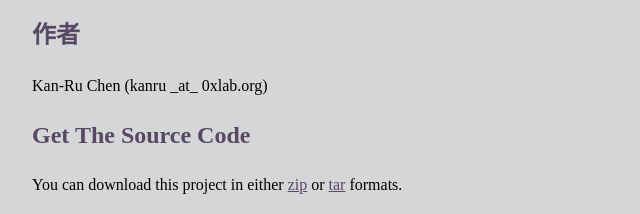
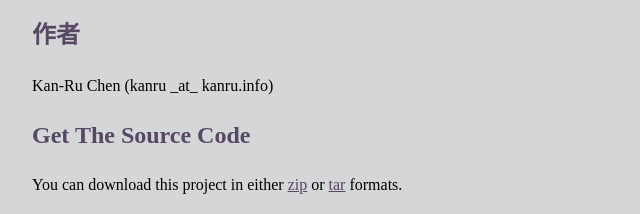
Before and after one commit to kanru/calibre-haodoo, a plain HTML site: page index.html in a window 1280 px wide. Shown: the part 3788-4002 px from the top of the page, 248-888 px from the left. Drawn offline with Linux system fonts and the light colour scheme.

Commit message:
Update email address

```diff
--- a/index.html
+++ b/index.html
@@ -144,7 +144,7 @@ You should have received a copy of the GNU General Public License
 along with this program.  If not, see &lt;http://www.gnu.org/licenses/&gt;.</pre>
 </p>
 <h2>作者</h2>
-<p>Kan-Ru Chen (kanru _at_ 0xlab.org)</p>
+<p>Kan-Ru Chen (kanru _at_ kanru.info)</p>
 
 
     <h2>Get The Source Code</h2>
```
